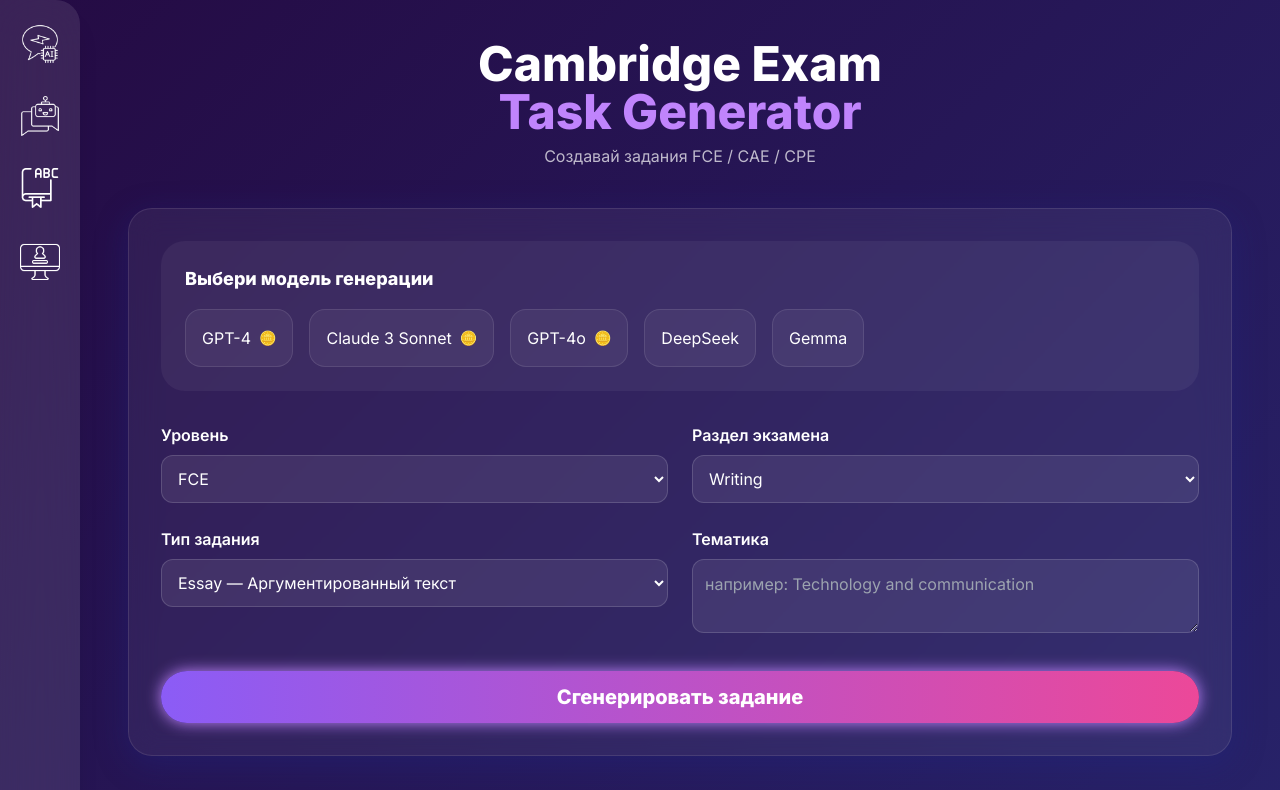
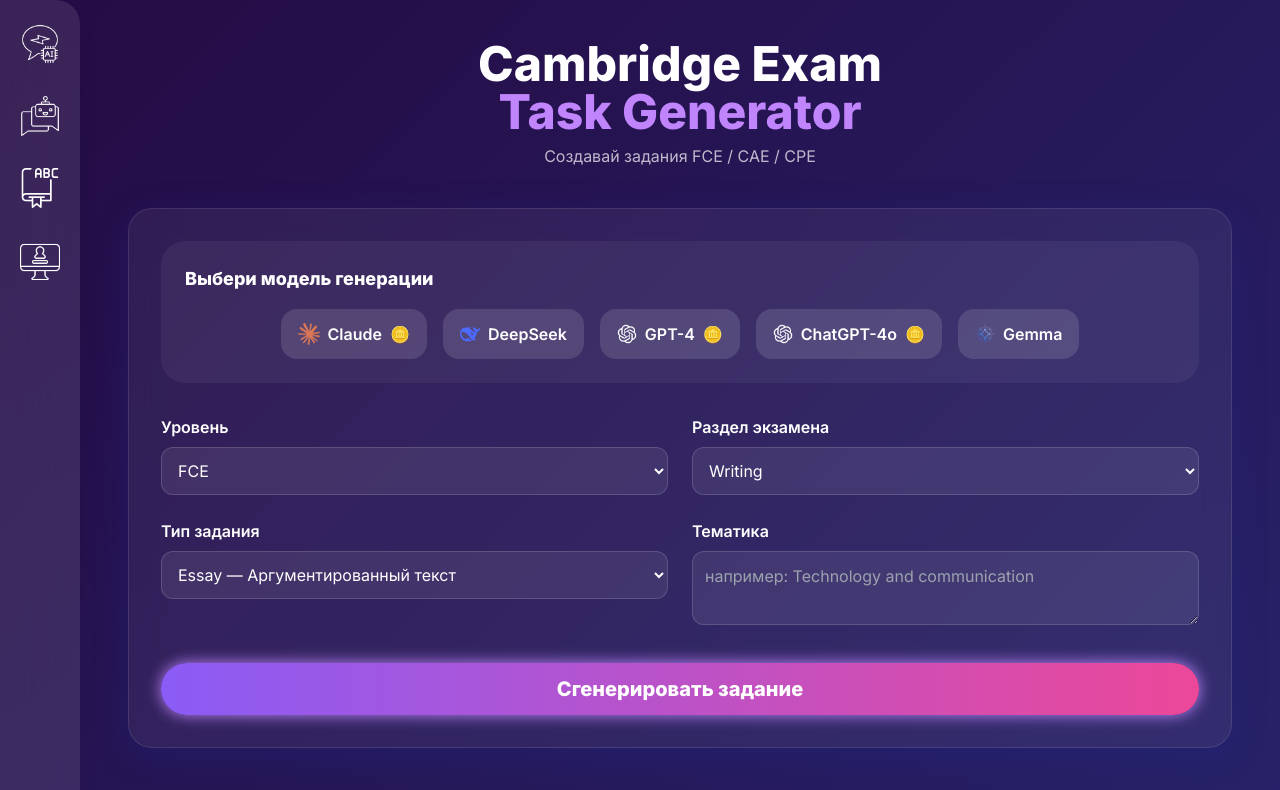
Before and after one commit to KarinaGalimova98/englishai-final, a Flask app: page / in a window 1280 px wide. Shown: the top 790 px of the page. Run offline with Flask 3, Linux system fonts and the light colour scheme; parts of the project's set-up code (start-up, migrations or seed data) failed here and were passed over; some libraries are stand-ins or nearby versions.

Commit message:
jsdonssdasffваffавапаfdаdffdfdfffsffsdFSfааdfвавфа

```diff
--- a/templates/ui5.html
+++ b/templates/ui5.html
@@ -146,52 +146,62 @@
   @keyframes spin {
     to { transform: rotate(360deg); }
   }
- .model-btn {
+ .model-opt {
+  background: rgba(255, 255, 255, 0.12);
+  padding: 0.75rem 1rem;
+  border-radius: 1rem;
+  cursor: pointer;
+  transition: all 0.3s ease;
+  display: flex;
+  align-items: center;
+  gap: 0.5rem;
+  border: 1px solid transparent;
+  color: white;
   position: relative;
-    display: block;
-    padding: 0.75rem 1.25rem;
-    color: white;
-    font-weight: 500;
-    border-radius: 0.75rem;
-    border: 1px solid rgba(255, 255, 255, 0.1);
-    background-color: rgba(255, 255, 255, 0.05);
-    transition: all 0.3s ease;
 }
-  .model-btn:hover {
-    background-color: rgba(168, 85, 247, 0.5);
-    box-shadow: 0 0 10px rgba(168, 85, 247, 0.6);
+
+.model-opt:hover,
+.model-opt input:checked + .model-label {
+  border-color: #a78bfa;
+  background: rgba(168, 139, 250, 0.3);
+  box-shadow: 0 0 10px #a78bfa88;
 }
-  .model-btn input:checked ~ .model-name {
-    color: #ec4899;
+
+.model-opt input {
+  display: none;
+}
+
+.model-opt .model-label {
   font-weight: 600;
+  flex: 1;
 }
-  .model-btn input:checked {
-    outline: 2px solid #ec4899;
-  }
+
 .tooltip-card {
-    display: none;
   position: absolute;
   top: 100%;
+  left: 0;
+  z-index: 50;
   margin-top: 0.75rem;
-    z-index: 50;
-    width: 16rem;
+  width: 260px;
   padding: 1rem;
-    font-size: 0.875rem;
-    border-radius: 0.75rem;
+  font-size: 0.9rem;
+  border-radius: 1rem;
+  display: none;
   flex-direction: column;
-    background: rgba(30, 30, 40, 0.85);
-    box-shadow: 0 8px 30px rgba(0, 0, 0, 0.35);
-    border: 1px solid rgba(255, 255, 255, 0.08);
-    backdrop-filter: blur(16px);
+  background: rgba(25, 25, 35, 0.9);
+  border: 1px solid rgba(255, 255, 255, 0.1);
+  box-shadow: 0 0 10px rgba(255, 255, 255, 0.05);
 }
-  .group:hover .tooltip-card {
+
+.model-opt:hover .tooltip-card {
   display: flex;
 }
-  @media (max-width: 768px) {
-    .tooltip-card {
-      display: none !important;
+
+.tooltip-card ul {
+  margin-left: 1rem;
+  color: white;
 }
-  }
+
 
 
 
@@ -220,91 +230,96 @@
       <!-- Выбор модели генерации -->
 <div class="bg-white/5 rounded-3xl p-6">
   <h2 class="text-white font-bold text-lg mb-4">Выбери модель генерации</h2>
-  <div class="flex flex-wrap gap-4">
-        <!-- GPT-4 -->
-    <label class="relative group block p-4 bg-white/5 border border-white/10 rounded-2xl hover:bg-white/10 transition-all text-white peer-checked:ring-2 peer-checked:ring-purple-400 peer-checked:bg-purple-700/40 peer-checked:shadow-xl">
-    <input type="radio" name="model" value="gpt" class="peer hidden" />
-    <div class="flex items-center gap-2">
-      <span>GPT-4</span>
-      <span class="text-yellow-400 text-sm">🪙</span>
-    </div>
+  <div class="flex flex-wrap gap-4 justify-center">
+       <!-- Claude -->
+  <label class="model-opt">
+    <input type="radio" name="model" value="claude">
+    <span class="model-label flex items-center gap-2">
+      <img src="/static/claude-color.png" alt="claude" style="height: 22px;">
+      Claude
+      <span class="text-yellow-400">🪙</span>
+    </span>
     <div class="tooltip-card">
-        <div class="font-semibold text-pink-300 mb-1">GPT-4</div>
-        <div class="text-yellow-300 mb-2">⭐⭐⭐⭐⭐</div>
-        <ul class="list-disc ml-4 space-y-1 text-white/90 text-left">
-          <li>Отлично справляется с любыми типами заданий</li>
-          <li>Понимает структуру Cambridge-экзаменов</li>
-          <li><span class="text-yellow-400">🪙 Платная модель</span></li>
+      <div style="color: #f9a8d4; font-weight: bold;">Claude 3 Sonnet</div>
+      <div style="color: #facc15;">⭐⭐⭐⭐☆</div>
+      <ul>
+        <li>Пишет живые, понятные тексты</li>
+        <li>Очень «человечный» стиль</li>
+        <li><span style="color: #facc15;">💰 Платная</span></li>
       </ul>
     </div>
   </label>
 
-    <!-- Claude 3 Sonnet -->
-    <label class="relative group block p-4 bg-white/5 border border-white/10 rounded-2xl hover:bg-white/10 transition-all text-white">
-      <input type="radio" name="model" value="claude" class="peer hidden" />
-      <div class="flex items-center gap-2">
-        <span>Claude 3 Sonnet</span>
-        <span class="text-yellow-400 text-sm">🪙</span>
+  <!-- DeepSeek -->
+  <label class="model-opt">
+    <input type="radio" name="model" value="deepseek">
+    <span class="model-label flex items-center gap-2">
+      <img src="/static/deepseek.png" alt="deepseek" style="height: 20px;">
+      DeepSeek
+    </span>
+    <div class="tooltip-card">
+      <div style="color: #67e8f9; font-weight: bold;">DeepSeek</div>
+      <div style="color: #facc15;">⭐⭐⭐☆</div>
+      <ul>
+        <li>Форматирует аккуратно</li>
+        <li>Бесплатная альтернатива</li>
+        <li>Подходит для коротких заданий</li>
+      </ul>
     </div>
+  </label>
+
+  <!-- GPT-4 -->
+  <label class="model-opt">
+    <input type="radio" name="model" value="gpt-4">
+    <span class="model-label flex items-center gap-2">
+      <img src="/static/openai.png" alt="gpt-4" style="height: 20px;">
+      GPT-4
+      <span class="text-yellow-400">🪙</span>
+    </span>
     <div class="tooltip-card">
-        <div class="font-semibold text-orange-300 mb-1">Claude 3 Sonnet</div>
-        <div class="text-yellow-300 mb-2">⭐⭐⭐⭐☆</div>
-        <ul class="list-disc ml-4 space-y-1 text-white/90 text-left">
-          <li>Пишет тексты, похожие на человеческие</li>
-          <li>Часто даёт логичные и понятные формулировки</li>
-          <li><span class="text-yellow-400">🪙 Платная модель</span></li>
+      <div style="color: #f9a8d4; font-weight: bold;">GPT-4</div>
+      <div style="color: #facc15;">⭐⭐⭐⭐⭐</div>
+      <ul>
+        <li>Отлично справляется с любыми заданиями</li>
+        <li>Понимает структуру Cambridge-экзаменов</li>
+        <li><span style="color: #facc15;">💰 Платная</span></li>
       </ul>
     </div>
   </label>
 
   <!-- ChatGPT-4o -->
-    <label class="relative group block p-4 bg-white/5 border border-white/10 rounded-2xl hover:bg-white/10 transition-all text-white">
-      <input type="radio" name="model" value="gpt-4o" class="peer hidden" />
-      <div class="flex items-center gap-2">
-        <span>GPT-4o</span>
-        <span class="text-yellow-400 text-sm">🪙</span>
-      </div>
+  <label class="model-opt">
+    <input type="radio" name="model" value="gpt-4o">
+    <span class="model-label flex items-center gap-2">
+      <img src="/static/openai.png" alt="gpt-4o" style="height: 20px;">
+      ChatGPT-4o
+      <span class="text-yellow-400">🪙</span>
+    </span>
     <div class="tooltip-card">
-        <div class="font-semibold text-blue-300 mb-1">ChatGPT-4o</div>
-        <div class="text-yellow-300 mb-2">⭐⭐⭐⭐⭐</div>
-        <ul class="list-disc ml-4 space-y-1 text-white/90 text-left">
+      <div style="color: #38bdf8; font-weight: bold;">ChatGPT-4o</div>
+      <div style="color: #facc15;">⭐⭐⭐⭐⭐</div>
+      <ul>
         <li>Быстрая и точная модель</li>
         <li>Подходит для всех секций экзамена</li>
-          <li><span class="text-yellow-400">🪙 Платная модель</span></li>
-        </ul>
-      </div>
-    </label>
-
-    <!-- DeepSeek -->
-    <label class="relative group block p-4 bg-white/5 border border-white/10 rounded-2xl hover:bg-white/10 transition-all text-white">
-      <input type="radio" name="model" value="deepseek" class="peer hidden" />
-      <div class="flex items-center gap-2">
-        <span>DeepSeek</span>
-      </div>
-      <div class="tooltip-card">
-        <div class="font-semibold text-cyan-300 mb-1">DeepSeek</div>
-        <div class="text-yellow-300 mb-2">⭐⭐⭐☆</div>
-        <ul class="list-disc ml-4 space-y-1 text-white/90 text-left">
-          <li>Бесплатная альтернатива GPT</li>
-          <li>Хорошо справляется с форматированием</li>
-          <li>Подходит для коротких заданий</li>
+        <li><span style="color: #facc15;">💰 Платная</span></li>
       </ul>
     </div>
   </label>
 
   <!-- Gemma -->
-    <label class="relative group block p-4 bg-white/5 border border-white/10 rounded-2xl hover:bg-white/10 transition-all text-white">
-      <input type="radio" name="model" value="gemma" class="peer hidden" />
-      <div class="flex items-center gap-2">
-        <span>Gemma</span>
-      </div>
+  <label class="model-opt">
+    <input type="radio" name="model" value="gemma">
+    <span class="model-label flex items-center gap-2">
+      <img src="/static/gemma-color.png" alt="gemma" style="height: 20px;">
+      Gemma
+    </span>
     <div class="tooltip-card">
-        <div class="font-semibold text-gray-300 mb-1">Gemma</div>
-        <div class="text-yellow-300 mb-2">⭐⭐☆☆☆</div>
-        <ul class="list-disc ml-4 space-y-1 text-white/90 text-left">
-          <li>Быстрая и лёгкая модель</li>
-          <li>Идеальна для простых заданий и тренировки</li>
-          <li><span class="text-green-300">Бесплатная модель</span></li>
+      <div style="color: #c4b5fd; font-weight: bold;">Gemma</div>
+      <div style="color: #facc15;">⭐⭐☆☆☆</div>
+      <ul>
+        <li>Самая лёгкая и быстрая</li>
+        <li>Подходит для простых тестов и повторений</li>
+        <li><span style="color: #4ade80;">Бесплатная</span></li>
       </ul>
     </div>
   </label>
```
Lines whose indentation alone changed are shown as unchanged.
